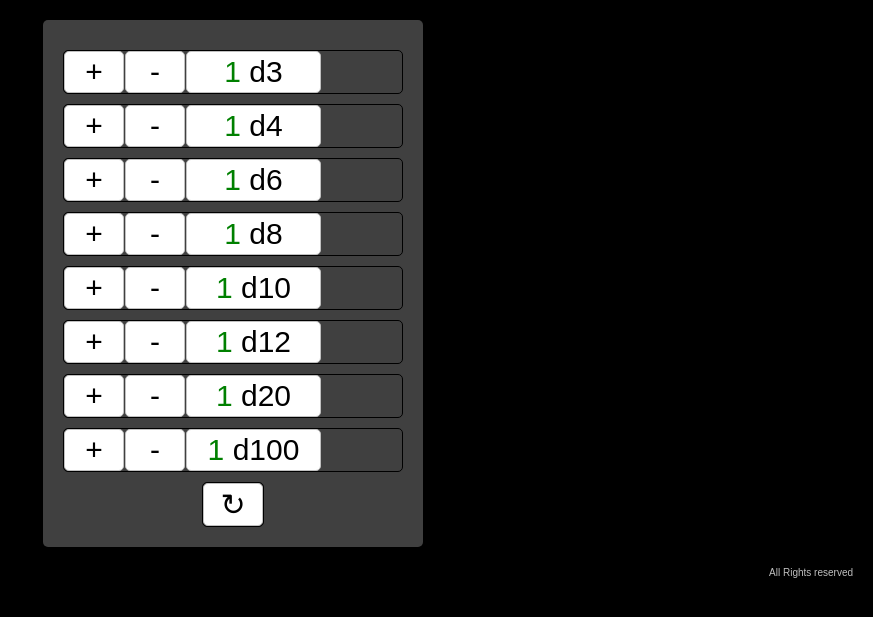
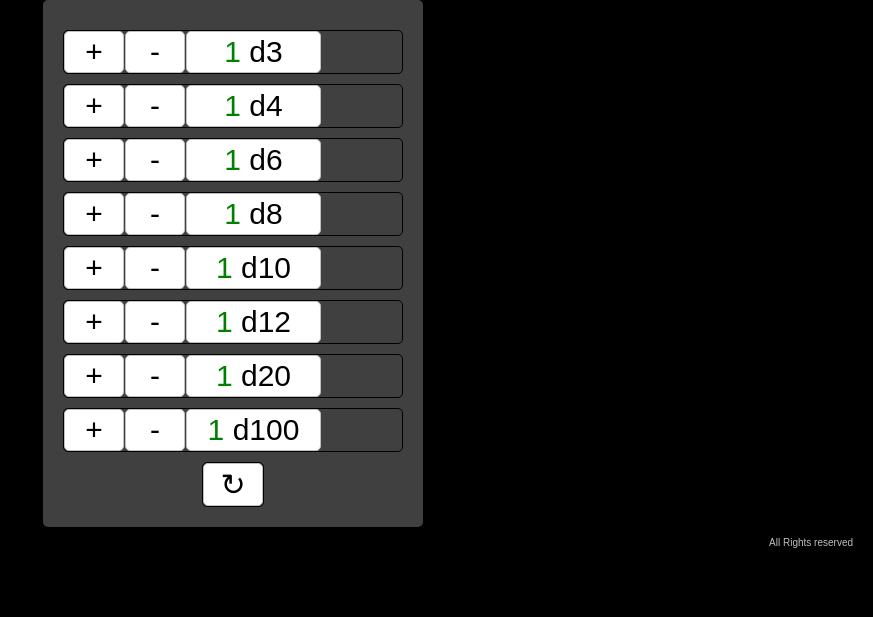
Before and after one commit to TMNeumann/dice-Roll, a PHP site: page / in a window 1280 px wide. Shown: the part 21-638 px from the top of the page, without its empty margins (407-1280 px from the left). Run offline with PHP 8.4, Linux system fonts and the light colour scheme.

Commit message:
Update main.css

```diff
--- a/main.css
+++ b/main.css
@@ -33,7 +33,7 @@ button {
 
 .diceGrid {
 	max-width: 380px;
-	margin: 20px auto;
+	margin: 0 auto 10px;
 	padding: 20px;
 	background: rgba(255,255,255,0.25);
 	border-radius: 5px;
```
